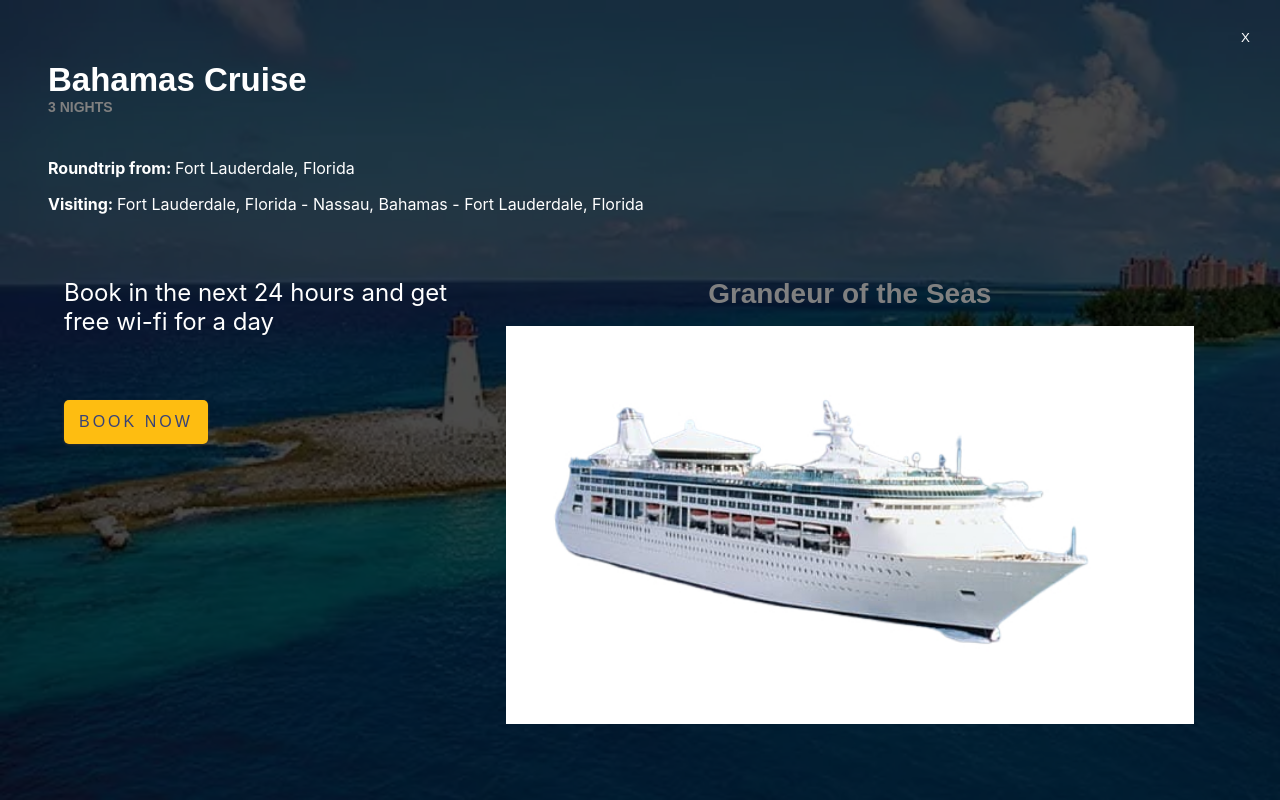
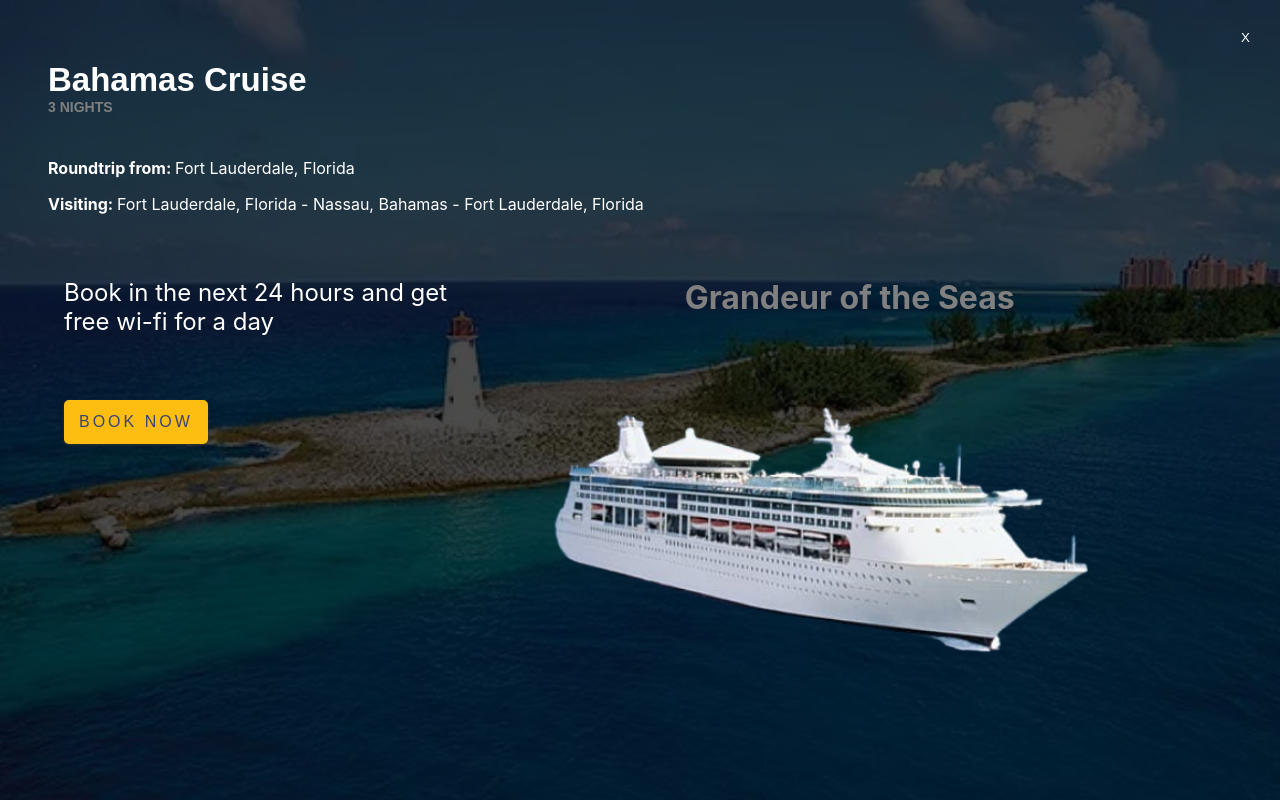
Before and after one commit to tomas-tank3ngine/royal-caribbean-industry-project, a React (Create React App) app: page /itenerary in a window 1280 px wide. Built offline with nearby package versions, Linux system fonts and the light colour scheme; a web font is replaced by a local one.

Commit message:
minor adjustments

```diff
--- a/src/pages/IteneraryPage/IteneraryPage.js
+++ b/src/pages/IteneraryPage/IteneraryPage.js
@@ -1,5 +1,5 @@
 import { useState, useEffect } from "react";
-import cruiseShip from "../../assets/images/cruiseship.jpg";
+import cruiseShip from "../../assets/images/boat-nobg.png";
 import "./IteneraryPage.scss";
 import { Link } from "react-router-dom";
 
--- a/src/pages/IteneraryPage/IteneraryPage.scss
+++ b/src/pages/IteneraryPage/IteneraryPage.scss
@@ -39,7 +39,7 @@
     align-items: flex-start;
     justify-content: flex-start;
     height: 100%;
-    padding: 1rem;
+    padding: 3rem 2rem;
 
     @include tabletplus {
       justify-content: space-around;
@@ -71,11 +71,15 @@
     }
 
     &-text {
-      @extend .page-header;
       color: gray;
-      font-size: 1.75rem;
+      //   color: $color-yellow;
+      font-size: 1.5rem;
       font-weight: 700;
       padding: 1rem 0;
+
+      @include tabletplus {
+        font-size: 2rem;
+      }
     }
   }
 
```
